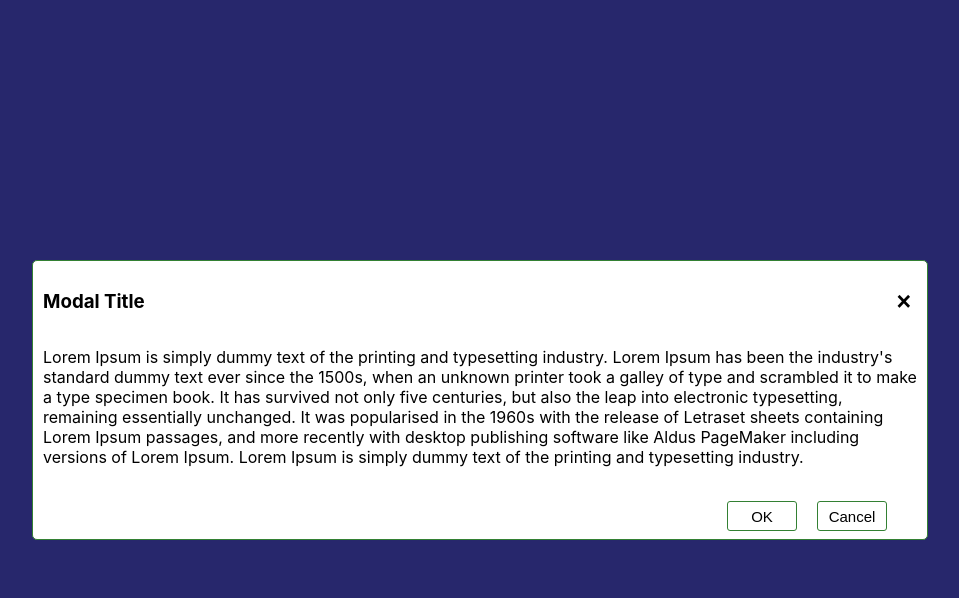
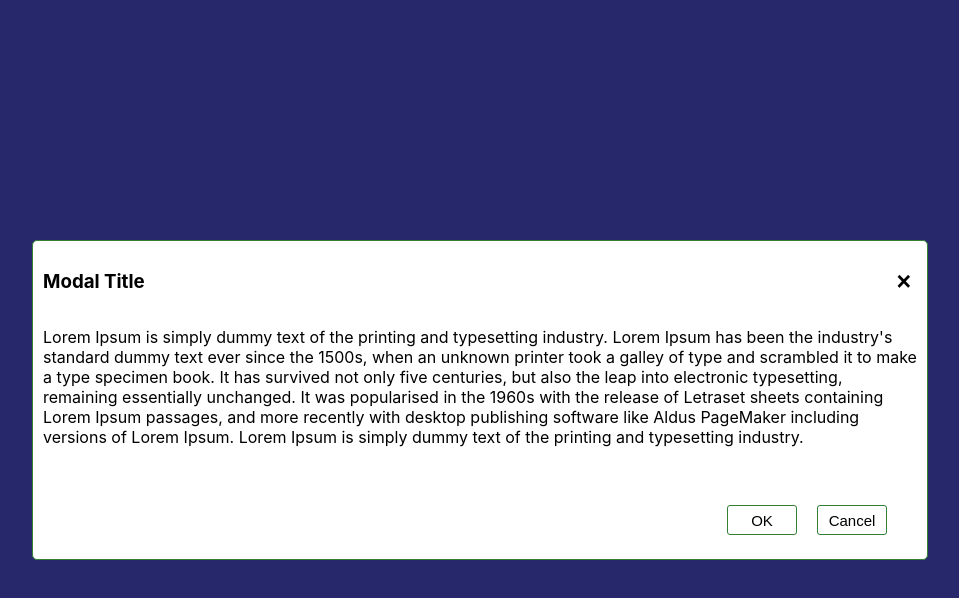
Before and after one commit to KanzariAmine/React-Modal, a React (Create React App) app: page / in a window 1280 px wide. Both pictures are taken after a click on the button "OPEN MODAL". Shown: the top 598 px of the page, without its empty margins (160-1119 px from the left). Built offline with nearby package versions, Linux system fonts and the light colour scheme.

Commit message:
Refactoring Code.

```diff
--- a/src/components/Button.js
+++ b/src/components/Button.js
@@ -23,7 +23,7 @@ function Button() {
     <>
       <BtnOpenModal onClick={toggleModal}>open modal</BtnOpenModal>
       <Modal
-        showModal={showModal}
+       showModal={showModal}
         onToggleModal={toggleModal}
         title={"Modal Title"}
         content={content}
--- a/src/components/Modal.js
+++ b/src/components/Modal.js
@@ -1,40 +1,26 @@
 import React from "react";
-
 import PropTypes from 'prop-types';
 import {
   Container,
-  ModalHeader,
-  ModalBody,
-  ModalFooter,
-  CloseModalButton,
-  ModalOkButton,
-  ModalCancelButton,
   ModalContainer
 } from "./Modal.styled";
+import ModalHeader from './ModalHeader';
+import ModalBody from './ModalBody';
+import Footer from './ModalFooter';
 
 
-const Modal = ({ showModal, title, content,onToggleModal }) => {
 
 
+const Modal = ({ showModal, title, content, onToggleModal }) => {
+
   return (
-    <ModalContainer active={showModal}>
-    <Container >
-      <ModalHeader>
-        <h3>{title}</h3>
-        <CloseModalButton onClick={onToggleModal}>&times;</CloseModalButton>
-      </ModalHeader>
-      <ModalBody>
-        <p>
-          {content}
-        </p>
-      </ModalBody>
-      <ModalFooter>
-          <ModalOkButton  onClick={onToggleModal}>OK</ModalOkButton>
-          <ModalCancelButton onClick={onToggleModal}>Cancel</ModalCancelButton>
-      </ModalFooter>
+    <ModalContainer active={showModal} onClick={onToggleModal}>
+    <Container onClick={e => e.stopPropagation()}>
+      <ModalHeader title={title} onToggleModal={onToggleModal}/>
+      <ModalBody content={content}/>
+      <Footer onToggleModal={onToggleModal}/>
     </Container>
     </ModalContainer>
-
   );
 };
 
--- a/src/components/Modal.styled.js
+++ b/src/components/Modal.styled.js
@@ -14,25 +14,25 @@ export const GlobalStyle = createGlobalStyle`
 export const Container = styled.div`
   border: 1px solid #338033;
   width: 70%;
-  height: 35%;
+  height: 40%;
   margin: auto;
   border-radius: 5px;
   padding: 10px;
   background-color: #fff;
 `;
 
-export const ModalHeader = styled.div`
+export const Header = styled.div`
   display: flex;
   justify-content: space-between;
 `;
 
-export const ModalBody = styled.div`
+export const Body = styled.div`
   height: 60%;
   justify-content: space-between;
   overflow: auto;
 `;
 
-export const ModalFooter = styled.div`
+export const Footer = styled.div`
   display: flex;
   justify-content: flex-end;
   padding: 15px 30px;
@@ -95,15 +95,3 @@ export const BtnOpenModal = styled.button`
   cursor: pointer;
   background: white;
 `;
-
-export const wrapperModal = styled.div`
-  position: fixed;
-  top: 0;
-  right: 0;
-  bottom: 0;
-  left: 0;
-  padding: 0;
-  background: rgba(0, 0, 0, 0.3);
-  display: flex;
-  flex-direction: column;
-`;
--- /dev/null
+++ b/src/components/ModalBody.js
@@ -0,0 +1,13 @@
+import React from 'react'
+import {Body} from './Modal.styled'
+function ModalBody({content}) {
+  return (
+       <Body>
+        <p>
+          {content}
+        </p>
+      </Body>
+  )
+}
+
+export default ModalBody
--- /dev/null
+++ b/src/components/ModalFooter.js
@@ -0,0 +1,13 @@
+import React from 'react'
+import {Footer, ModalOkButton, ModalCancelButton} from './Modal.styled';
+function ModalFooter({onToggleModal}) {
+  const handleOkButton =() => {alert("Hello SmartLis")}
+  return (
+    <Footer>
+        <ModalOkButton onClick={handleOkButton}>OK</ModalOkButton>
+        <ModalCancelButton onClick={onToggleModal}>Cancel</ModalCancelButton>
+    </Footer>
+  )
+}
+
+export default ModalFooter
--- /dev/null
+++ b/src/components/ModalHeader.js
@@ -0,0 +1,14 @@
+import React from 'react'
+import { Header, CloseModalButton} from './Modal.styled';
+
+
+function ModalHeader({onToggleModal, title}) {
+  return (
+    <Header>
+      <h3>{title}</h3>
+      <CloseModalButton onClick={onToggleModal}>&times;</CloseModalButton>
+    </Header>
+  )
+}
+
+export default ModalHeader
```
Also changed, not shown: 1 other file (tests, documents, lock files or other folders).
